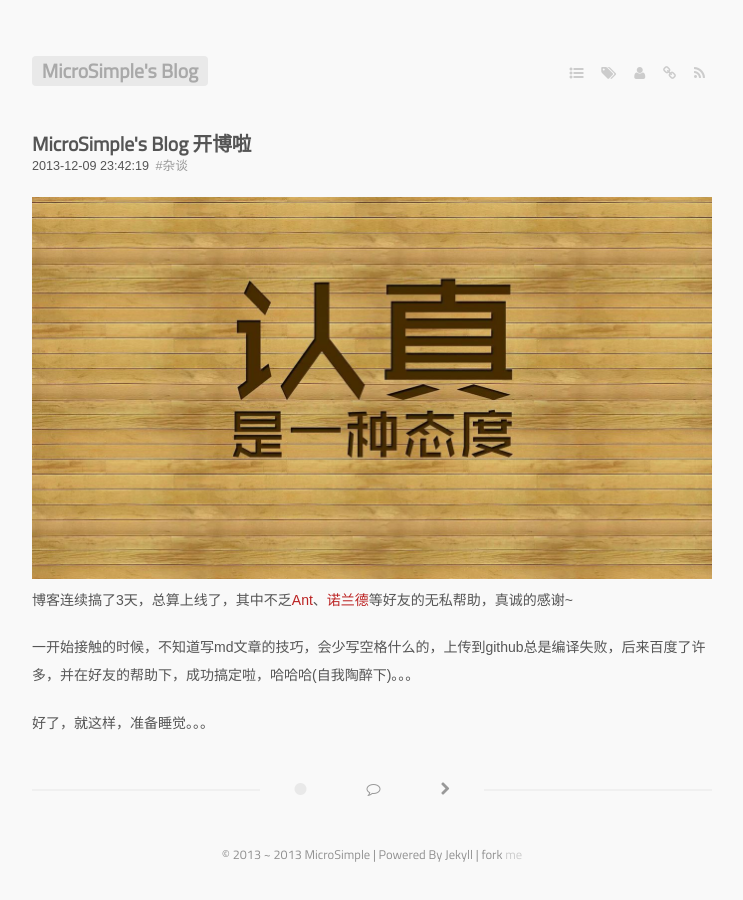
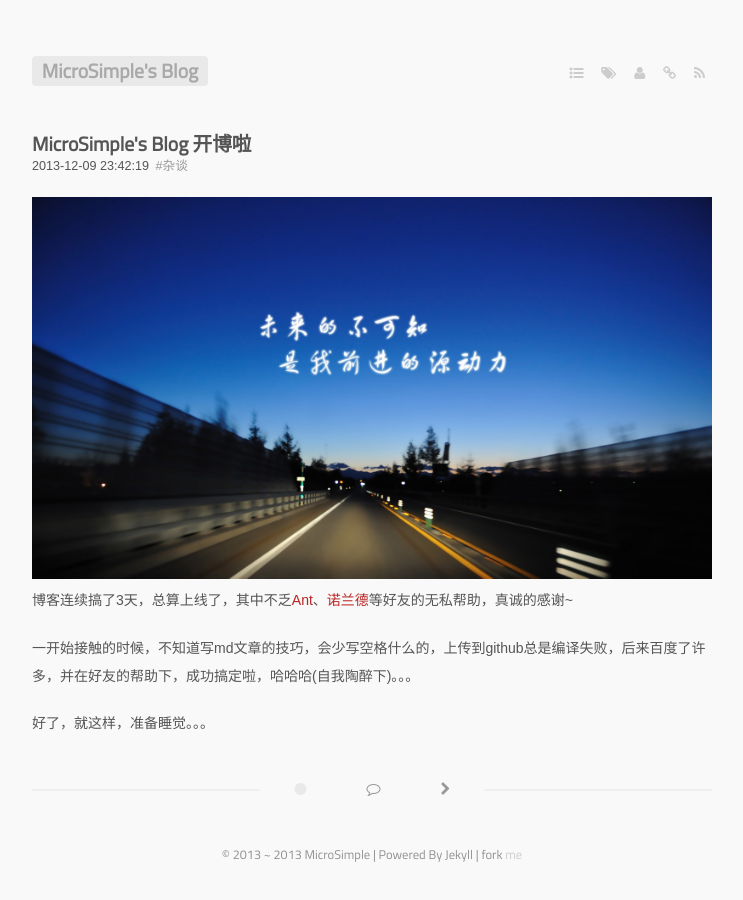
Before and after one commit to antwork/microsimple.github.com, a Jekyll site: the page built from _posts/2013-12-09-Serious-Attitude.markdown, in a window 1280 px wide. Shown: the whole page, without its empty margins (268-1011 px from the left). Built offline with Jekyll 4.4.1, drawn with Linux system fonts in a browser that asks for light colours; some web fonts are replaced; Markdown is read by kramdown in place of the engine named in the settings.

Commit message:
update pic

```diff
--- a/_posts/2013-12-09-Serious-Attitude.markdown
+++ b/_posts/2013-12-09-Serious-Attitude.markdown
@@ -6,7 +6,7 @@ guid: 2013120901
 tags:
   - 杂谈
 ---
-[![Serious-Attitude](/media/files/2013/12/09/Serious-Attitude.jpg)](/)
+[![Serious-Attitude](/media/files/2013/12/09/622762d0f703918f9d85f87d503d269759eec435.jpg)](/)
     博客连续搞了3天，总算上线了，其中不乏[Ant](http://antzone.cn)、[诺兰德](http://boa-d-luffy.github.io/blog/)等好友的无私帮助，真诚的感谢~
 
 一开始接触的时候，不知道写md文章的技巧，会少写空格什么的，上传到github总是编译失败，后来百度了许多，并在好友的帮助下，成功搞定啦，哈哈哈(自我陶醉下)。。。
```
Also changed, not shown: media/files/2013/12/09/622762d0f703918f9d85f87d503d269759eec435.jpg (added).
